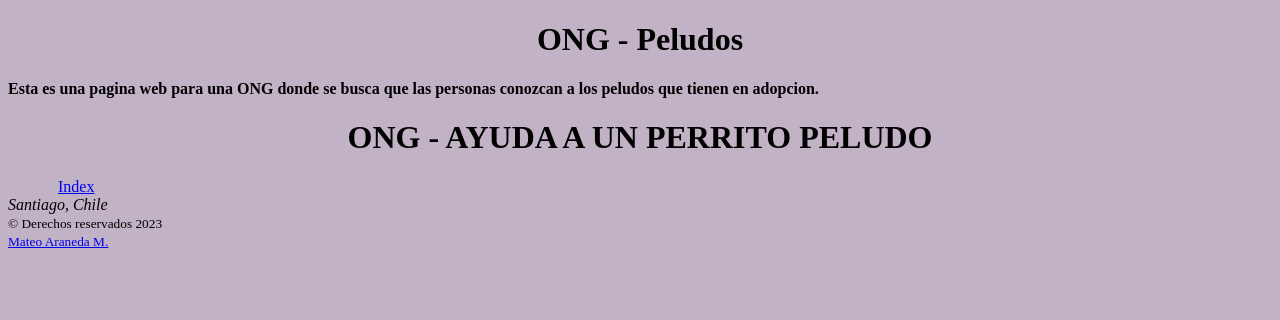
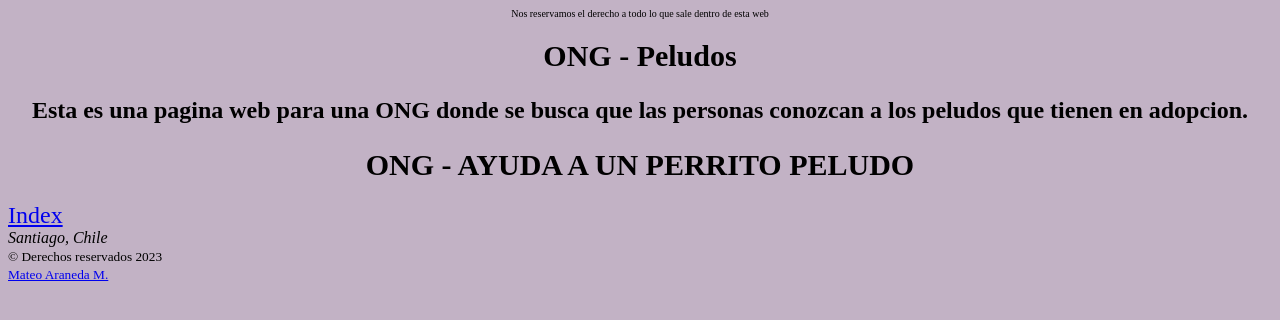
Before and after one commit to Ignbustos/Actividad, a plain HTML site: page html/Perros.html in a window 1280 px wide. Drawn offline with Linux system fonts and the light colour scheme; files that its build step writes are made by us from their sources; files whose address does not match are found by name.

Commit message:
actualizando index, perros y los estilos css de ambas

```diff
--- a/css/perros.css
+++ b/css/perros.css
@@ -1,9 +1,18 @@
 html{
     background-color: rgb(194, 178, 197);
 }
-h1{
+
+.titulo{
     text-align: center;
+    font-size: 30px;
+    font-weight: bold;
+}
+
+#descripcion{
+    text-align: center;
+    font-size: 24px;
+    font-weight: bold;
 }
 #index{
-    margin: 50px;
+    font-size: 24px;
 }
--- a/html/Perros.html
+++ b/html/Perros.html
@@ -8,17 +8,21 @@
         <meta charset="utf-8">
         <meta name="description"content="Una pagina web de trabajo">
         <meta name="keywords"content="Trabajo, DuocUC, Peludos">
-        <link rel="stylesheet" href="D:/Programacion_web/Actividad130323/css/perros.css">
+        <link rel="stylesheet" href="/Actividad130323/css/perros.css">
     </head>
     <body>
         <header>
-            <h1>ONG - Peludos</h1>
-            <h4> Esta es una pagina web para una ONG donde se busca que las personas conozcan a los peludos que tienen en adopcion. </h4>
+            <div style="text-align: center;font-size: 10px;"> Nos reservamos el derecho a todo lo que sale dentro de esta web</div>
+            <div>
+                <h1 class="titulo">ONG - Peludos</h1>
+            </div>
+
+                <p id="descripcion"> Esta es una pagina web para una ONG donde se busca que las personas conozcan a los peludos que tienen en adopcion. </p>
         </header>
 
     <main>
-        <h1> ONG - AYUDA A UN PERRITO PELUDO</h1>
-        <a id="index" href="D:/Programacion_web/Actividad130323/html/index.html">Index </a>
+        <h1 class="titulo"> ONG - AYUDA A UN PERRITO PELUDO</h1>
+        <a id="index" href="/Actividad130323/html/index.html">Index </a>
 
     </main>
 
```
Also changed, not shown: html/index.html (+2 -2 lines).
